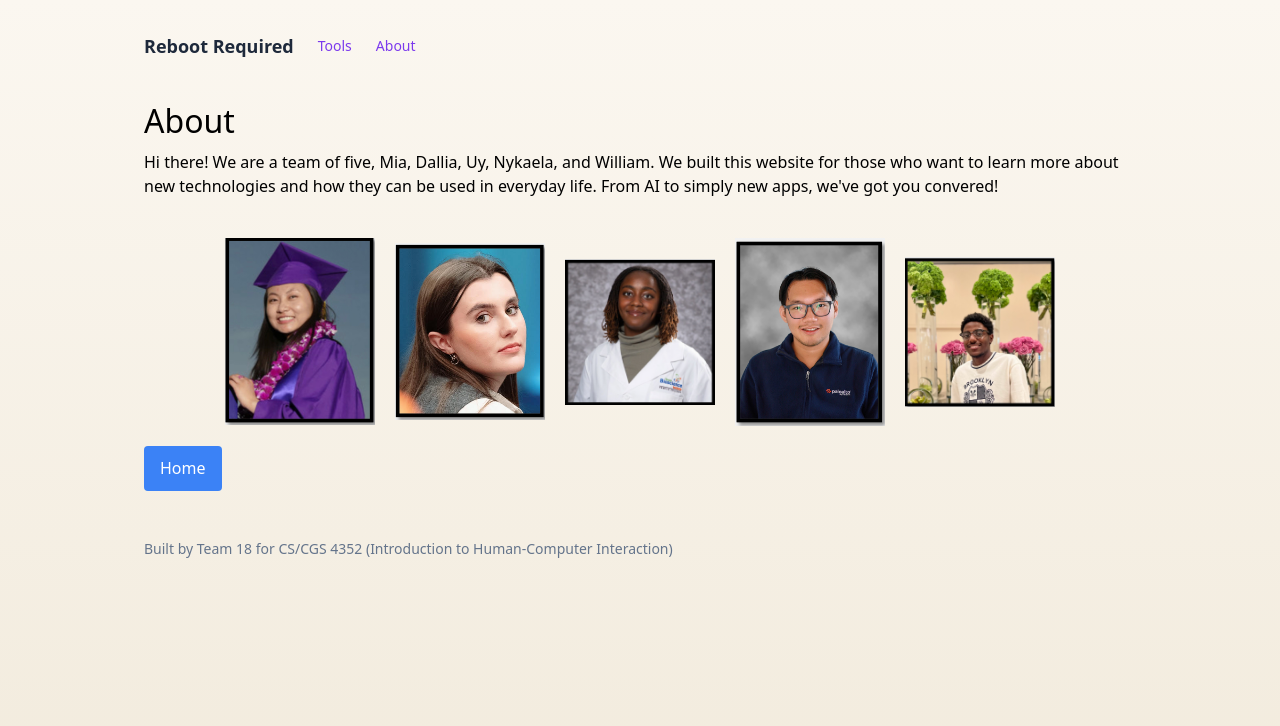
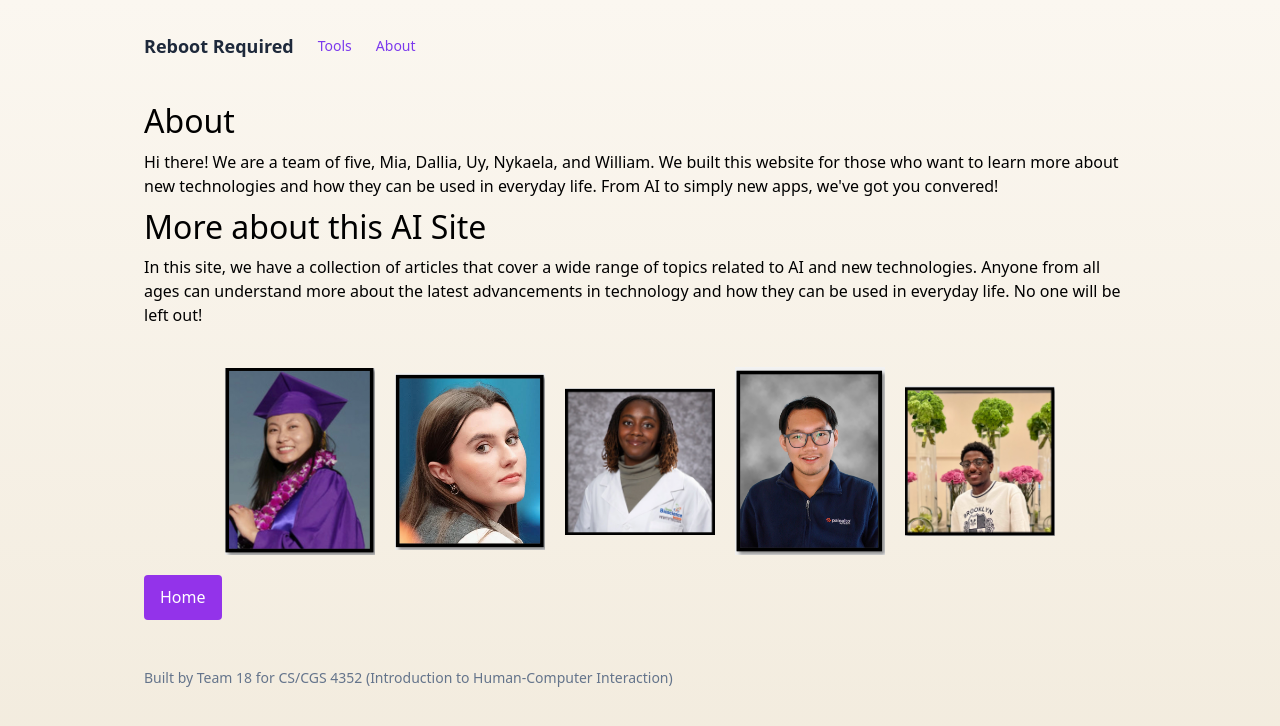
Before and after one commit to miamoore-prog/CS4352-Team18-Site, a Next.js app: page /about in a window 1280 px wide. Shown: the top 726 px of the page. Built offline with nearby package versions, Linux system fonts and the light colour scheme.

Commit message:
About page

```diff
--- a/app/about/page.js
+++ b/app/about/page.js
@@ -19,6 +19,14 @@ export default function AboutPage() {
 
       <p>Hi there! We are a team of five, Mia, Dallia, Uy, Nykaela, and William. We built this website for those
         who want to learn more about new technologies and how they can be used in everyday life. From AI to simply new apps, we've got you convered!
+      </p>
+
+
+      <h2 style = {{fontSize: "32px", lineHeight: "1.8"}}>More about this AI Site</h2>
+      <p>
+        In this site, we have a collection of articles that cover a wide range of topics related to AI and new technologies.
+        Anyone from all ages can understand more about the latest advancements in technology and how they can be used in everyday life.
+        No one will be left out!
       </p>
 
 
@@ -72,7 +80,7 @@ export default function AboutPage() {
  {/* Home Button */}
  <Link href="/">
         <h1 style = {{lineHeight: "1.8"}}> </h1>
-        <button className="px-4 py-2 bg-blue-500 text-white rounded hover:bg-blue-600" style={{lineHeight: "1.8"}}>
+        <button className= "px-4 py-2 bg-purple-600 text-white rounded hover:bg-blue-100" style={{lineHeight: "1.8"}}>
           Home
         </button>
       </Link>
```
